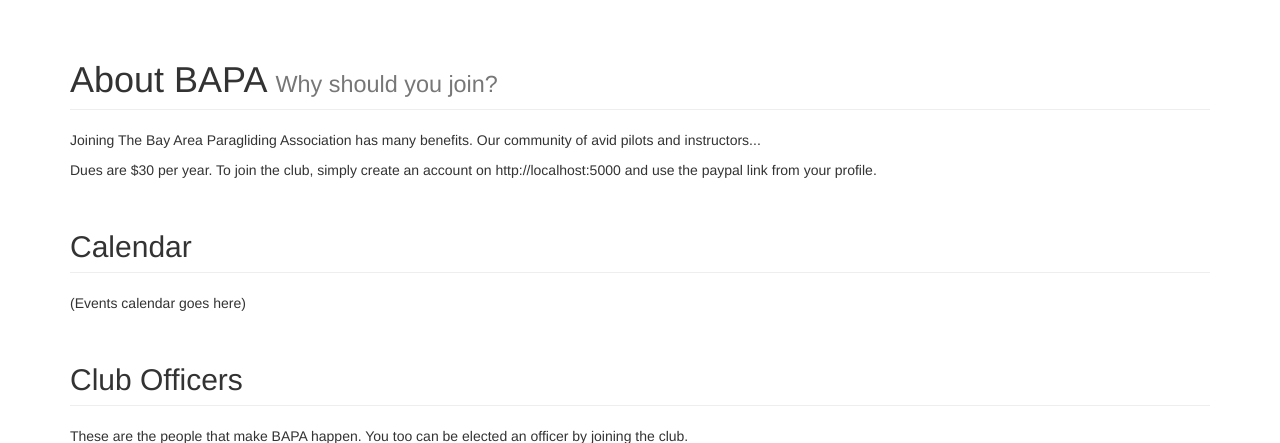
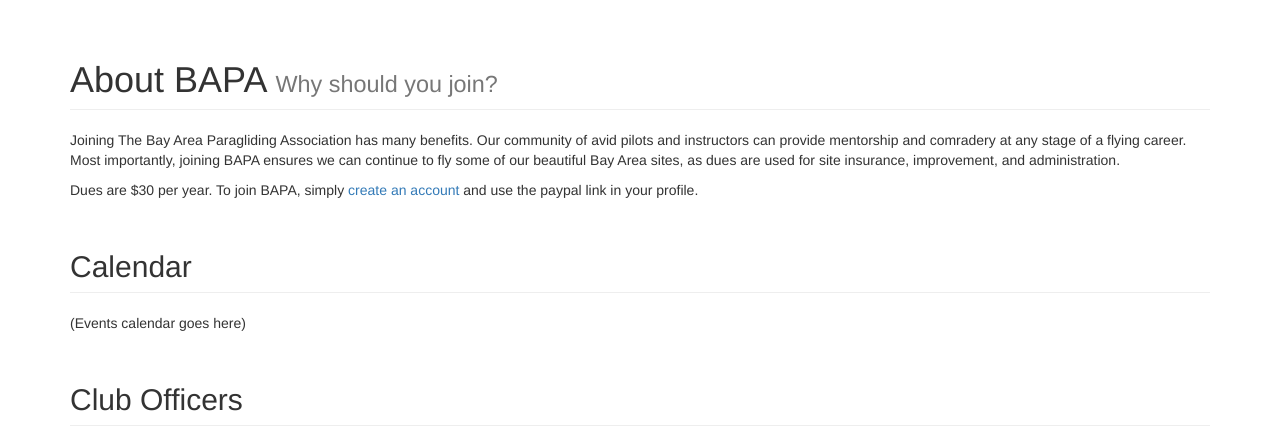
Before and after one commit to kelleydv/Bapa, a Flask app: page /club in a window 1280 px wide. Shown: the part 51-494 px from the top of the page. Run offline with Flask 2, Linux system fonts and the light colour scheme; data that the repository does not hold is empty; parts of the project's set-up code (start-up, migrations or seed data) failed here and were passed over; some libraries are stand-ins or nearby versions.

Commit message:
add content to club page, improve redirects

```diff
--- a/bapa/decorators/auth.py
+++ b/bapa/decorators/auth.py
@@ -16,14 +16,14 @@
     @wraps(f)
     def decorated_function(*args, **kwargs):
         if session.get('user'):
-            return redirect(url_for('home.index'))
+            return redirect(url_for('membership.profile'))
         return f(*args, **kwargs)
     return decorated_function
 
 def require_officer(f):
     @wraps(f)
     def decorated_function(*args, **kwargs):
-        if not session.get('user') or not session['user'].get('officer'):
+        if not session.get('user', {}).get('officer'):
             return redirect(url_for('home.login'))
         return f(*args, **kwargs)
     return decorated_function
--- a/bapa/modules/home/test.py
+++ b/bapa/modules/home/test.py
@@ -64,7 +64,7 @@
         #redirect authed user
         resp = self.app.get('/login', follow_redirects=True)
         self.assertFalse(b'Login' in resp.data)
-        self.assertTrue(b'Home' in resp.data)
+        self.assertTrue(b'<title>Profile' in resp.data)
 
     def test_logout(self):
         self.register(ushpa='12345', email='johndoe@example.com',
--- a/bapa/modules/membership/routes.py
+++ b/bapa/modules/membership/routes.py
@@ -28,7 +28,7 @@
     if profile.private:
         if session['user']['id'] == profile.user_id and request.args.get('public'):
             flash('Your profile is set to private')
-            return redirect(url_for('membership.profile'))
+            return redirect(url_for('home.index'))
         if not session['user']['id'] == profile.user_id and not session['user'].get('officer'):
             return redirect(url_for('membership.profile'))
 
--- a/bapa/modules/officers/test.py
+++ b/bapa/modules/officers/test.py
@@ -29,7 +29,7 @@
         #redirect to the home page, (no officer permissions)
         resp = self.app.get('/officers', follow_redirects=True)
         self.assertEqual(resp.status_code, 200)
-        self.assertTrue(b'Take Flight' in resp.data)
+        self.assertTrue(b'<title>Profile' in resp.data)
         officers = Officer.query.all()
         self.assertEqual(len(officers), 0)
 
--- a/bapa/templates/pages/club.html
+++ b/bapa/templates/pages/club.html
@@ -12,8 +12,19 @@
   <div class="row">
     <div class="col-lg-12">
       <h1 class="page-header">About BAPA <small>Why should you join?</small></h1>
-      <p>Joining The Bay Area Paragliding Association has many benefits. Our community of avid pilots and instructors...</p>
-      <p>Dues are $30 per year. To join the club, simply create an account on {{ config.HOST }} and use the paypal link from your profile.</p>
+      <p>
+        Joining The Bay Area Paragliding Association has many benefits.
+        Our community of avid pilots and instructors can provide mentorship
+        and comradery at any stage of a flying career. Most importantly,
+        joining BAPA ensures we can continue to fly some of our beautiful
+        Bay Area sites, as dues are used for site insurance, improvement,
+        and administration.
+      </p>
+      <p>
+        Dues are $30 per year. To join BAPA, simply
+        <a href="{{ url_for('home.register') }}">create an account</a>
+        and use the paypal link in your profile.
+      </p>
     </div>
   </div>
 
```
